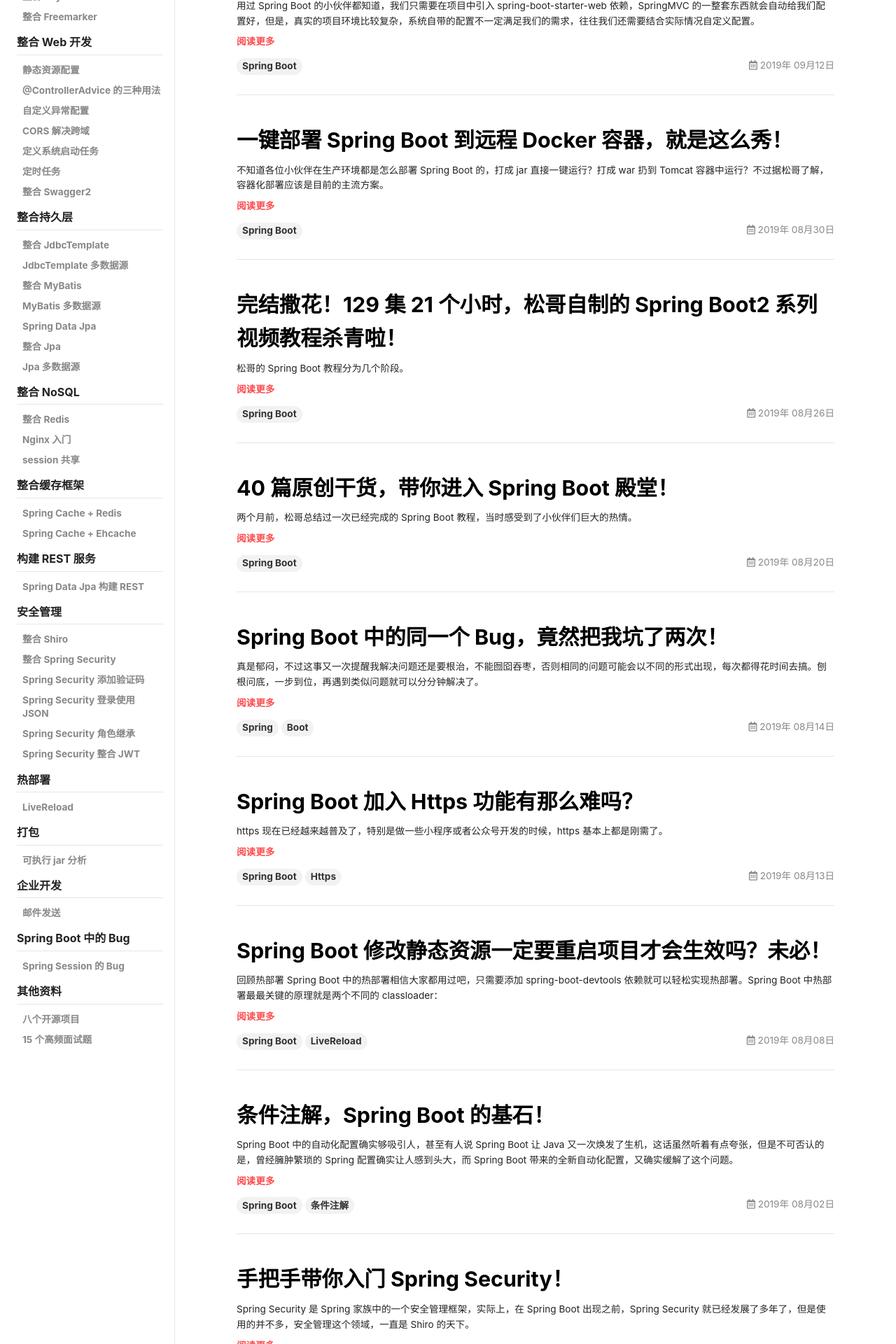
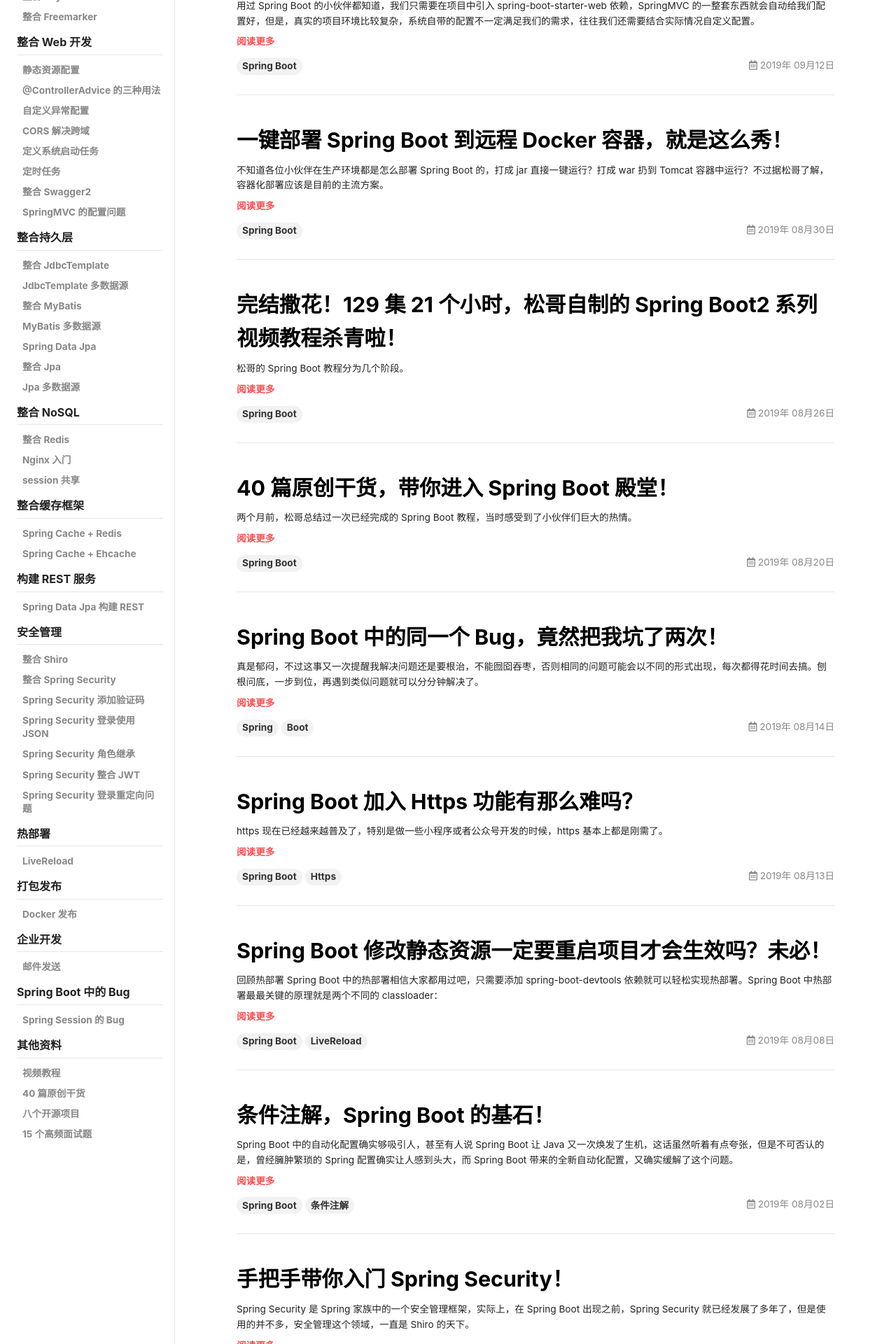
Before and after one commit to allisjava/allisjava.github.io, a Jekyll site: the page built from index.html, in a window 1280 px wide. Shown: the part 408-2328 px from the top of the page at 70% size. Built offline with Jekyll 4.4.1, drawn with Linux system fonts in a browser that asks for light colours; nearby versions of some CDN libraries; the list of posts is cut into pages by our own code; comment, search, counter and statistics services are not loaded.

Commit message:
Update navigation.yml

```diff
--- a/_data/navigation.yml
+++ b/_data/navigation.yml
@@ -76,6 +76,8 @@ docs-zh:
         url:    http://springboot.javaboy.org/2019/0418/springboot-schedule-task
       - title:  整合 Swagger2
         url:    http://springboot.javaboy.org/2019/0416/springboot-swagger
+      - title:  SpringMVC 的配置问题
+        url:    http://springboot.javaboy.org/2019/0912/springmvc-config
   - title:      整合持久层
     children:
       - title:  整合 JdbcTemplate
@@ -124,14 +126,19 @@ docs-zh:
         url:    http://springboot.javaboy.org/2019/0613/springsecurity-role
       - title:  Spring Security 整合 JWT
         url:    http://springboot.javaboy.org/2019/0408/springboot-jwt
+      - title:  Spring Security 登录重定向问题
+        url:    http://springboot.javaboy.org/2019/1016/springsecurity-login-json
   - title:      热部署
     children:
       - title:  LiveReload
         url:    http://springboot.javaboy.org/2019/0808/springboot-livereload
-  - title:      打包
+  - title:      打包发布
     children:
       - title:  可执行 jar 分析
         url:    http://springboot.javaboy.org/2019/0709/springboot-jar
+    children:
+      - title:  Docker 发布
+        url:    http://springboot.javaboy.org/2019/0830/springboot-docker
   - title:      企业开发
     children:
       - title:  邮件发送
@@ -142,6 +149,10 @@ docs-zh:
         url:    http://springboot.javaboy.org/2019/0814/springboot-bug
   - title:      其他资料
     children:
+      - title:  视频教程
+        url:    http://springboot.javaboy.org/2019/0826/springboot-video
+      - title:  40 篇原创干货
+        url:    http://springboot.javaboy.org/2019/0820/springboot-guide
       - title:  八个开源项目
         url:    http://springboot.javaboy.org/2019/0517/springboot-samples
       - title:  15 个高频面试题
```
